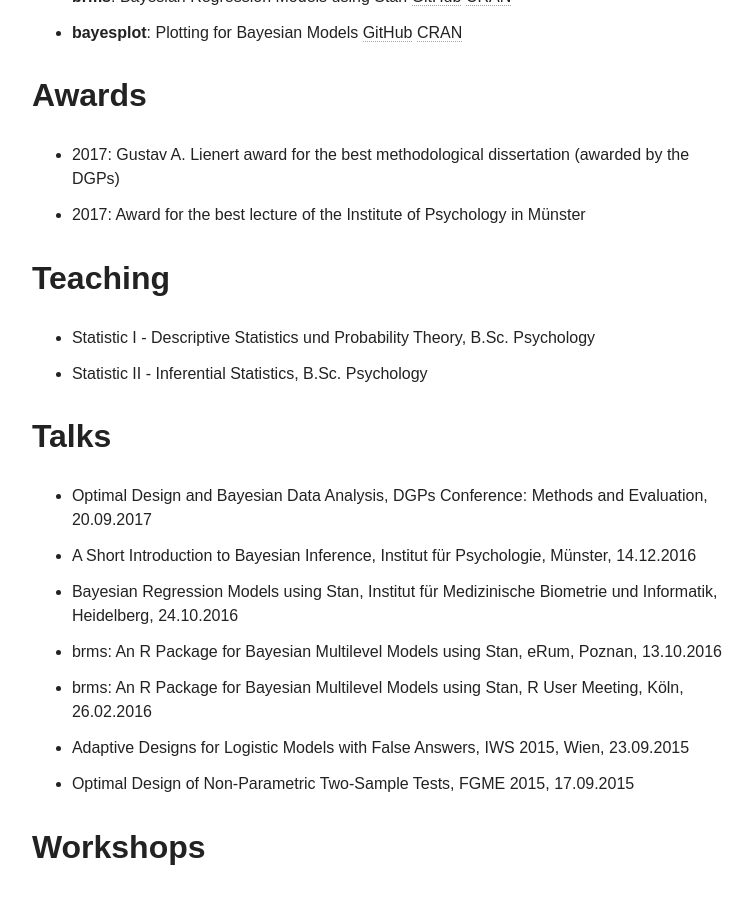
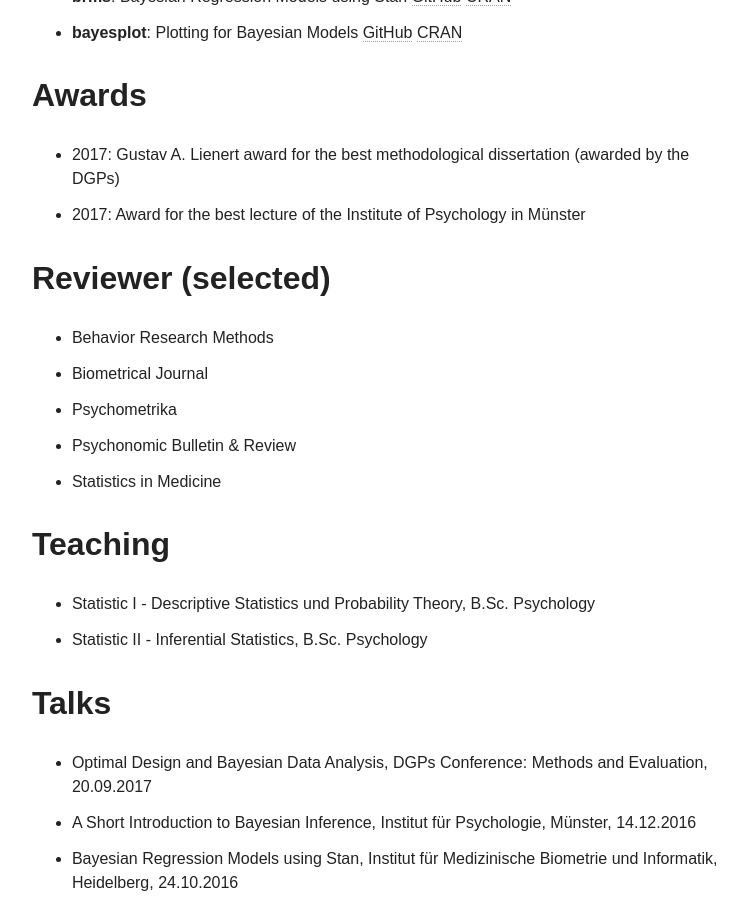
Before and after one commit to paul-buerkner/paul-buerkner.github.io, a Jekyll site: the page built from about/index.md, in a window 1280 px wide and 900 px high, scrolled down 1028 px. Shown: the whole window, without its empty margins (254-1006 px from the left). Built offline with Jekyll 4.4.1, drawn with Linux system fonts in a browser that asks for light colours; nearby versions of some CDN libraries.

Commit message:
about: add reviewer information

```diff
--- a/about/index.md
+++ b/about/index.md
@@ -28,6 +28,14 @@ I am a Ph.D. statistician currently working at the University of Münster (Germa
 * 2017: Gustav A. Lienert award for the best methodological dissertation (awarded by the DGPs)
 * 2017: Award for the best lecture of the Institute of Psychology in Münster
 
+## Reviewer (selected)
+
+* Behavior Research Methods
+* Biometrical Journal
+* Psychometrika
+* Psychonomic Bulletin & Review
+* Statistics in Medicine
+
 ## Teaching
 
 * Statistic I - Descriptive Statistics und Probability Theory, B.Sc. Psychology
```
